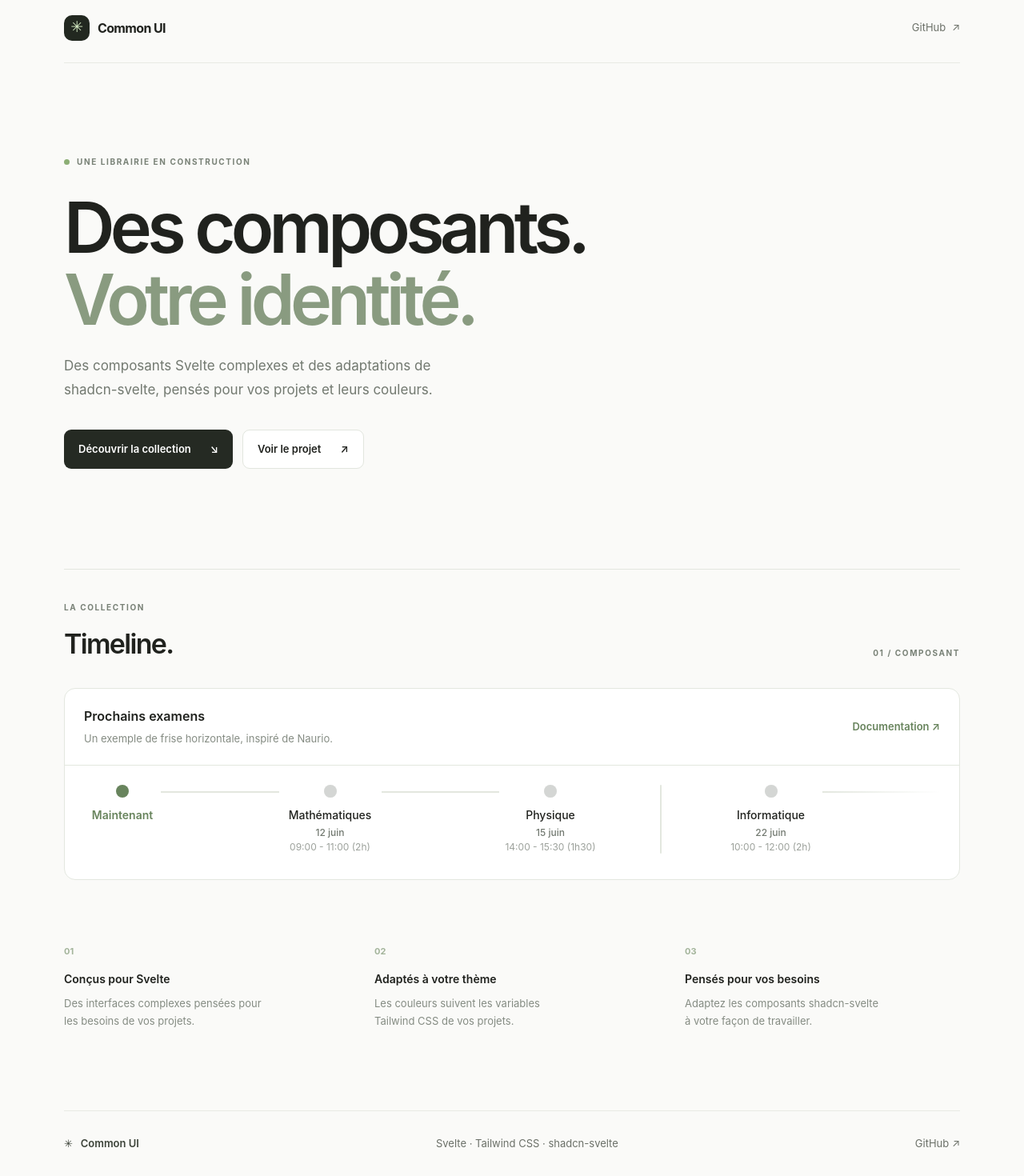
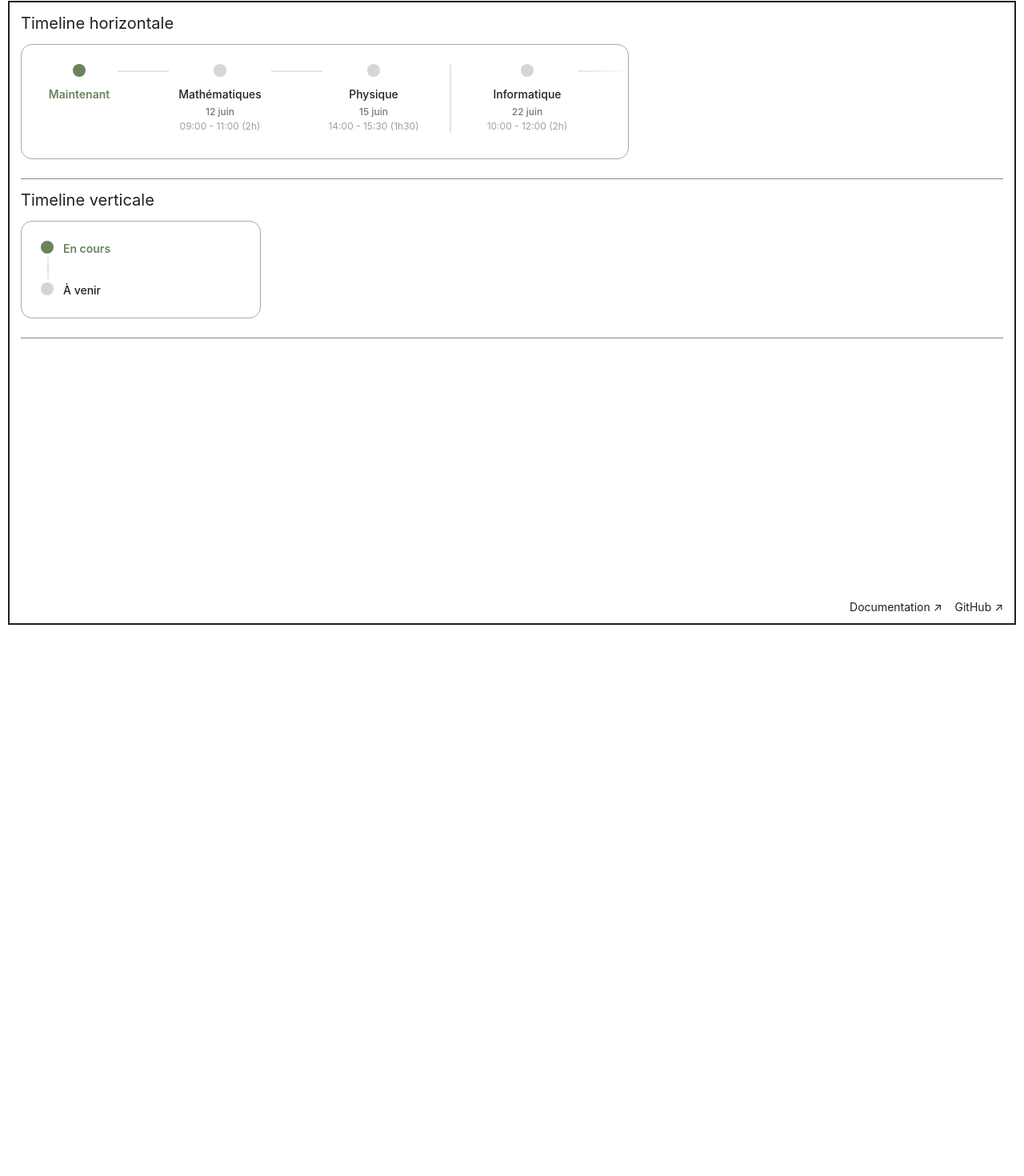
Before and after one commit to FRFlo/common-ui, a SvelteKit app: page / in a window 1280 px wide. Shown: the part 9-1479 px from the top of the page at 80% size. After the commit the page ends 800 px from the top, so only its background shows below. Built offline with nearby package versions, Linux system fonts and the light colour scheme.

Commit message:
feat(ui): recréer la mise en page du catalogue
- Présenter les timelines horizontale et verticale dans des aperçus dédiés
- Simplifier le style de la page et regrouper les liens utiles en pied de page

```diff
--- a/src/routes/+page.svelte
+++ b/src/routes/+page.svelte
@@ -1,60 +1,16 @@
 <script lang="ts">
-	import { resolve } from "$app/paths";
 	import * as Timeline from "../lib/registry/components/timeline/index";
 </script>
 
 <svelte:head>
 	<title>Common UI — composants Svelte</title>
-	<meta
-		name="description"
-		content="Une collection de composants Svelte conçus pour s’adapter au thème de vos projets."
-	/>
+	<meta name="description" content="Une collection de composants Svelte pour vos projets." />
 </svelte:head>
 
-<div class="page">
-	<header class="header shell">
-		<a class="brand" href={resolve("/")} aria-label="Common UI, accueil"
-			><span class="brand-mark" aria-hidden="true">✳</span> Common UI</a
-		>
-		<a class="header-link" href="https://github.com/FRFlo/common-ui"
-			>GitHub <span aria-hidden="true">↗</span></a
-		>
-	</header>
-
-	<main class="shell">
-		<section class="hero" aria-labelledby="title">
-			<div class="eyebrow"><span></span> UNE LIBRAIRIE EN CONSTRUCTION</div>
-			<h1 id="title">Des composants.<br /><em>Votre identité.</em></h1>
-			<p class="intro">
-				Des composants Svelte complexes et des adaptations de shadcn-svelte, pensés pour vos projets
-				et leurs couleurs.
-			</p>
-			<div class="actions">
-				<a class="primary-link" href="#collection"
-					>Découvrir la collection <span aria-hidden="true">↘</span></a
-				>
-				<a class="secondary-link" href="https://github.com/FRFlo/common-ui"
-					>Voir le projet <span aria-hidden="true">↗</span></a
-				>
-			</div>
-		</section>
-
-		<section class="collection" id="collection" aria-labelledby="collection-title">
-			<div class="section-heading">
-				<div>
-					<span class="section-label">LA COLLECTION</span>
-					<h2 id="collection-title">Timeline.</h2>
-				</div>
-				<span class="count">01 / COMPOSANT</span>
-			</div>
-			<div class="timeline-demo">
-				<div class="timeline-heading">
-					<div>
-						<h3>Prochains examens</h3>
-						<p>Un exemple de frise horizontale, inspiré de Naurio.</p>
-					</div>
-					<a href="https://github.com/FRFlo/common-ui#timeline">Documentation ↗</a>
-				</div>
+<main class="catalogue" aria-label="Collection de composants">
+	<section class="component" aria-labelledby="horizontal-title">
+		<h1 id="horizontal-title">Timeline horizontale</h1>
+		<div class="preview">
 			<Timeline.Root aria-label="Prochains examens">
 				<Timeline.Item class="w-24"><Timeline.Indicator active aria-hidden="true" /><Timeline.Content><Timeline.Title active>Maintenant</Timeline.Title></Timeline.Content></Timeline.Item>
 				<Timeline.Connector />
@@ -67,27 +23,20 @@
 			</Timeline.Root>
 		</div>
 	</section>
-		<section class="principles" aria-label="Principes de la bibliothèque">
-			<div>
-				<span>01</span>
-				<h3>Conçus pour Svelte</h3>
-				<p>Des interfaces complexes pensées pour les besoins de vos projets.</p>
-			</div>
-			<div>
-				<span>02</span>
-				<h3>Adaptés à votre thème</h3>
-				<p>Les couleurs suivent les variables Tailwind CSS de vos projets.</p>
-			</div>
-			<div>
-				<span>03</span>
-				<h3>Pensés pour vos besoins</h3>
-				<p>Adaptez les composants shadcn-svelte à votre façon de travailler.</p>
+
+	<section class="component" aria-labelledby="vertical-title">
+		<h2 id="vertical-title">Timeline verticale</h2>
+		<div class="preview vertical-preview">
+			<Timeline.Root orientation="vertical" aria-label="Étapes du projet">
+				<Timeline.Item><Timeline.Indicator active aria-hidden="true" /><Timeline.Content><Timeline.Title active>En cours</Timeline.Title></Timeline.Content></Timeline.Item>
+				<Timeline.Connector />
+				<Timeline.Item><Timeline.Indicator aria-hidden="true" /><Timeline.Content><Timeline.Title>À venir</Timeline.Title></Timeline.Content></Timeline.Item>
+			</Timeline.Root>
 		</div>
 	</section>
+
+	<footer class="footer" aria-label="Liens utiles">
+		<a href="https://github.com/FRFlo/common-ui#timeline">Documentation <span aria-hidden="true">↗</span></a>
+		<a href="https://github.com/FRFlo/common-ui">GitHub <span aria-hidden="true">↗</span></a>
+	</footer>
 </main>
-	<footer class="shell footer">
-		<span>✳ &nbsp; Common UI</span><span>Svelte · Tailwind CSS · shadcn-svelte</span><a
-			href="https://github.com/FRFlo/common-ui">GitHub ↗</a
-		>
-	</footer>
-</div>
--- a/src/routes/layout.css
+++ b/src/routes/layout.css
@@ -2,251 +2,74 @@
 
 :root {
 	font-family: Inter, ui-sans-serif, system-ui, sans-serif;
-	color: #20221e;
-	background: #fafaf8;
+	color: #202020;
+	background: #fff;
 	font-synthesis: none;
-	scroll-behavior: smooth;
 }
+
 * {
 	box-sizing: border-box;
 }
+
 body {
 	margin: 0;
 }
-a {
+
+.catalogue {
+	min-height: calc(100vh - 20px);
+	margin: 10px;
+	padding: 0 14px 10px;
+	border: 2px solid #202020;
+	display: flex;
+	flex-direction: column;
+}
+
+.component {
+	padding: 14px 0 24px;
+	border-bottom: 1px solid #888;
+}
+
+.component h1,
+.component h2 {
+	margin: 0 0 14px;
+	font-size: 20px;
+	font-weight: 400;
+	line-height: 1.2;
+}
+
+.preview {
+	width: min(100%, 760px);
+	overflow: hidden;
+	border: 1px solid #aaa;
+	border-radius: 14px;
+	background: #fff;
+}
+
+.vertical-preview {
+	width: min(100%, 300px);
+}
+
+.footer {
+	display: flex;
+	align-self: flex-end;
+	gap: 16px;
+	margin-top: auto;
+	padding: 24px 0 0;
+}
+
+.footer a {
 	color: inherit;
+	font-size: 14px;
 	text-decoration: none;
 }
-a:focus-visible {
+
+.footer a:hover {
+	text-decoration: underline;
+}
+
+.footer a:focus-visible {
 	outline: 2px solid #68845d;
-	outline-offset: 5px;
-}
-.shell {
-	width: min(1120px, calc(100% - 48px));
-	margin-inline: auto;
-}
-.header {
-	height: 88px;
-	display: flex;
-	align-items: center;
-	justify-content: space-between;
-	border-bottom: 1px solid #e8eae4;
-}
-.brand {
-	display: flex;
-	align-items: center;
-	gap: 10px;
-	font-weight: 700;
-	font-size: 16px;
-	letter-spacing: -0.04em;
-}
-.brand-mark {
-	display: grid;
-	place-items: center;
-	width: 32px;
-	height: 32px;
-	border-radius: 10px;
-	background: #222820;
-	color: #d5ebc3;
-	font-size: 19px;
-}
-.header-link,
-.footer {
-	font-size: 13px;
-	color: #6b7068;
-}
-.header-link span {
-	margin-left: 4px;
-}
-.hero {
-	padding: 116px 0 125px;
-	max-width: 790px;
-}
-.eyebrow,
-.section-label,
-.count {
-	color: #788176;
-	font-size: 10px;
-	letter-spacing: 0.16em;
-	font-weight: 700;
-}
-.eyebrow {
-	display: flex;
-	align-items: center;
-	gap: 9px;
-}
-.eyebrow span {
-	width: 7px;
-	height: 7px;
-	border-radius: 100%;
-	background: #8cae75;
-}
-h1 {
-	margin: 30px 0 22px;
-	font-size: clamp(52px, 7vw, 88px);
-	line-height: 1.02;
-	letter-spacing: -0.065em;
-	font-weight: 600;
-}
-h1 em {
-	color: #899b80;
-	font-style: normal;
-}
-.intro {
-	max-width: 490px;
-	color: #727970;
-	font-size: 17px;
-	line-height: 1.8;
-}
-.actions {
-	display: flex;
-	flex-wrap: wrap;
-	gap: 12px;
-	margin-top: 34px;
-}
-.primary-link,
-.secondary-link {
-	display: inline-flex;
-	align-items: center;
-	gap: 24px;
-	border-radius: 9px;
-	padding: 14px 18px;
-	font-size: 13px;
-	font-weight: 600;
-}
-.primary-link {
-	background: #252a23;
-	color: white;
-}
-.primary-link:hover {
-	background: #414b3d;
-}
-.secondary-link {
-	border: 1px solid #e2e6de;
-	background: white;
-}
-.secondary-link:hover {
-	background: #f0f3ed;
-}
-.collection {
-	border-top: 1px solid #e3e6df;
-	padding-top: 33px;
-}
-.section-heading {
-	display: flex;
-	align-items: end;
-	justify-content: space-between;
-	gap: 16px;
-}
-h2 {
-	margin: 10px 0 0;
-	font-size: clamp(26px, 3vw, 34px);
-	letter-spacing: -0.05em;
-	font-weight: 600;
-}
-.count {
-	padding-bottom: 6px;
-	white-space: nowrap;
-}
-.empty-state {
-	margin-top: 30px;
-	min-height: 220px;
-	border: 1px solid #e3e7df;
-	border-radius: 14px;
-	background: #fff;
-	display: flex;
-	flex-direction: column;
-	align-items: center;
-	justify-content: center;
-	text-align: center;
-	padding: 35px 24px;
-}
-.empty-icon {
-	width: 42px;
-	height: 42px;
-	display: grid;
-	place-items: center;
-	border-radius: 13px;
-	background: #f0f4ed;
-	color: #819678;
-	font-size: 25px;
-	font-weight: 300;
-}
-.empty-state h3 {
-	font-size: 15px;
-	font-weight: 600;
-	margin: 17px 0 7px;
-}
-.empty-state p {
-	margin: 0;
-	color: #8a9188;
-	max-width: 400px;
-	font-size: 13px;
-	line-height: 1.7;
-}
-.principles {
-	display: grid;
-	grid-template-columns: repeat(3, 1fr);
-	gap: 44px;
-	padding: 75px 0 100px;
-}
-.principles span {
-	color: #a3b49b;
-	font-size: 11px;
-	font-weight: 700;
-}
-.principles h3 {
-	margin: 14px 0 9px;
-	font-size: 14px;
-	font-weight: 600;
-}
-.principles p {
-	margin: 0;
-	max-width: 250px;
-	color: #858c83;
-	font-size: 13px;
-	line-height: 1.75;
-}
-.footer {
-	min-height: 82px;
-	border-top: 1px solid #e8eae4;
-	display: flex;
-	align-items: center;
-	justify-content: space-between;
-	gap: 20px;
-}
-.footer > span:first-child {
-	color: #3d443a;
-	font-weight: 600;
-}
-@media (max-width: 640px) {
-	.shell {
-		width: calc(100% - 36px);
-	}
-	.header {
-		height: 72px;
-	}
-	.hero {
-		padding: 82px 0 90px;
-	}
-	.intro {
-		font-size: 16px;
-	}
-	.section-heading {
-		align-items: start;
-		flex-direction: column;
-	}
-	.principles {
-		grid-template-columns: 1fr;
-		gap: 32px;
-		padding: 60px 0 70px;
-	}
-	.footer {
-		padding: 24px 0;
-		align-items: start;
-		flex-direction: column;
-		gap: 12px;
-	}
+	outline-offset: 4px;
 }
 
 @theme inline {
@@ -256,34 +79,3 @@ h2 {
 	--color-border: #e3e7df;
 	--color-muted-foreground: #727970;
 }
-.timeline-demo {
-	margin-top: 30px;
-	overflow: hidden;
-	border: 1px solid #e3e7df;
-	border-radius: 14px;
-	background: white;
-}
-.timeline-heading {
-	display: flex;
-	flex-wrap: wrap;
-	align-items: center;
-	justify-content: space-between;
-	gap: 16px;
-	padding: 22px 24px;
-	border-bottom: 1px solid #e3e7df;
-}
-.timeline-heading h3 {
-	margin: 0;
-	font-size: 16px;
-	font-weight: 600;
-}
-.timeline-heading p {
-	margin: 7px 0 0;
-	color: #858c83;
-	font-size: 13px;
-}
-.timeline-heading a {
-	color: #68845d;
-	font-size: 13px;
-	font-weight: 600;
-}
```
Lines whose indentation alone changed are shown as unchanged.
